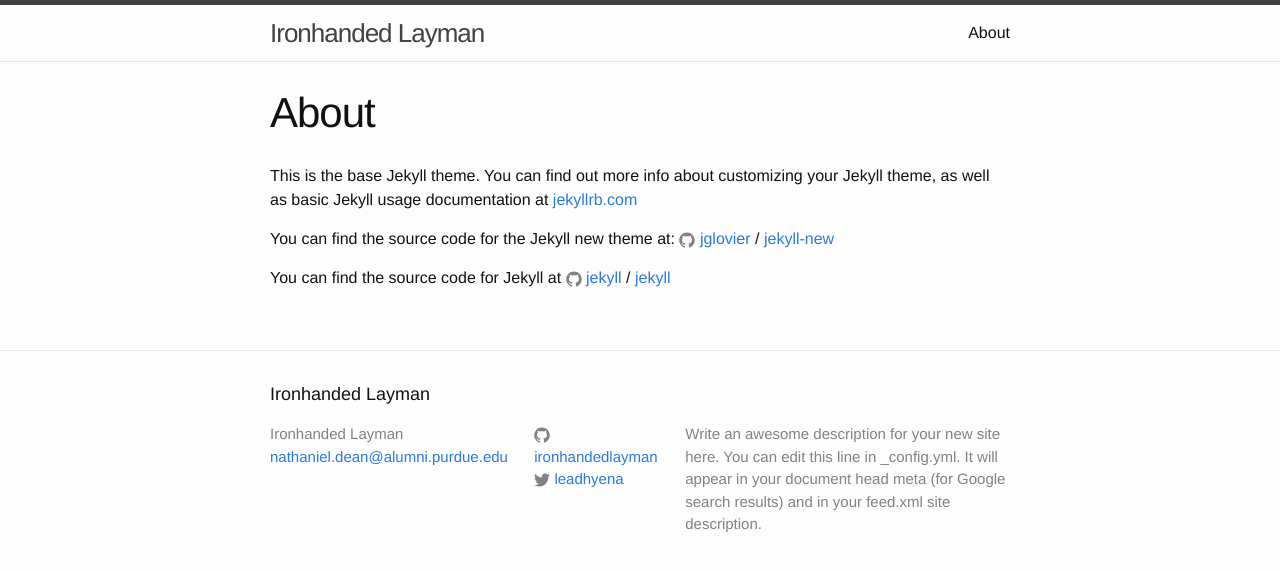
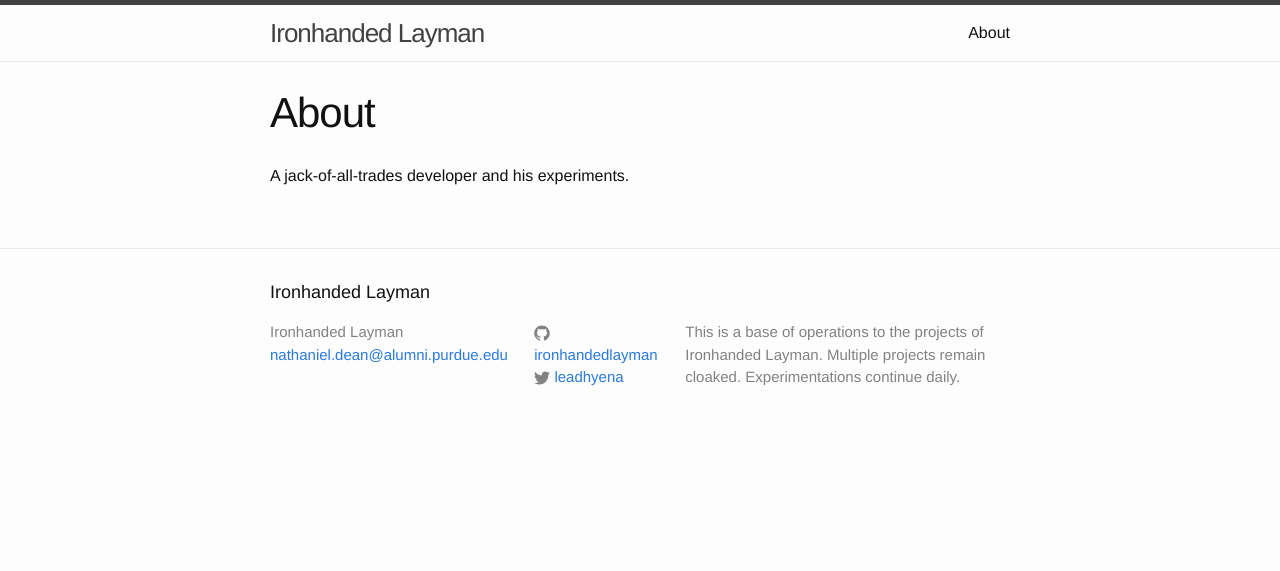
Before and after one commit to IronhandedLayman/ironhandedlayman.github.io, a Jekyll site: the page built from about.md, in a window 1280 px wide. Shown: the top 571 px of the page. Built offline with Jekyll 4.4.1, drawn with Linux system fonts in a browser that asks for light colours.

Commit message:
added basic about info

```diff
--- a/_config.yml
+++ b/_config.yml
@@ -9,9 +9,7 @@
 title: Ironhanded Layman
 email: nathaniel.dean@alumni.purdue.edu
 description: > # this means to ignore newlines until "baseurl:"
-  Write an awesome description for your new site here. You can edit this
-  line in _config.yml. It will appear in your document head meta (for
-  Google search results) and in your feed.xml site description.
+  This is a base of operations to the projects of Ironhanded Layman. Multiple projects remain cloaked. Experimentations continue daily.
 baseurl: "" # the subpath of your site, e.g. /blog
 url: "http://ironhandedlayman.github.io" # the base hostname & protocol for your site
 twitter_username: leadhyena
--- a/about.md
+++ b/about.md
@@ -4,12 +4,4 @@ title: About
 permalink: /about/
 ---
 
-This is the base Jekyll theme. You can find out more info about customizing your Jekyll theme, as well as basic Jekyll usage documentation at [jekyllrb.com](http://jekyllrb.com/)
-
-You can find the source code for the Jekyll new theme at:
-{% include icon-github.html username="jglovier" %} /
-[jekyll-new](https://github.com/jglovier/jekyll-new)
-
-You can find the source code for Jekyll at
-{% include icon-github.html username="jekyll" %} /
-[jekyll](https://github.com/jekyll/jekyll)
+A jack-of-all-trades developer and his experiments.
```
